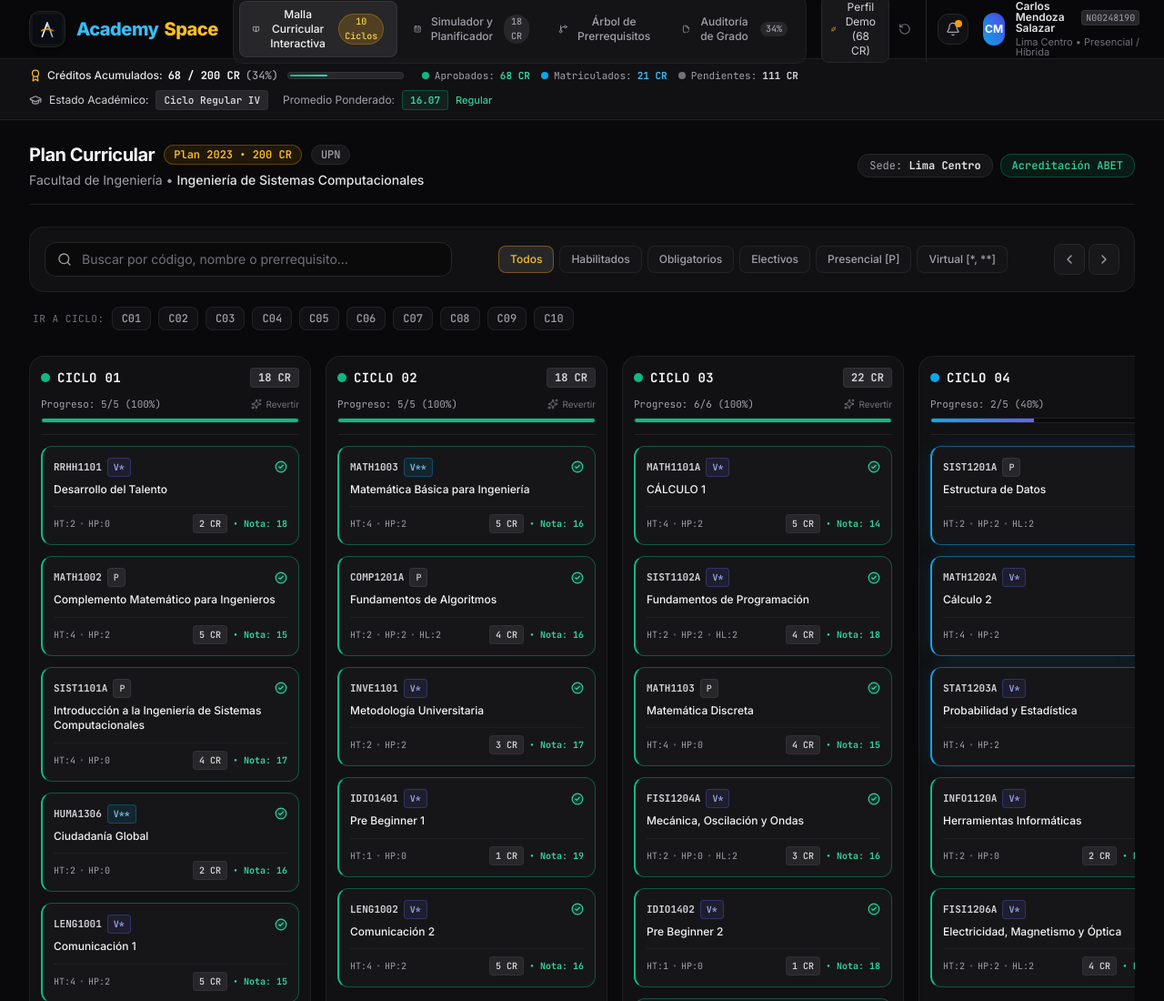
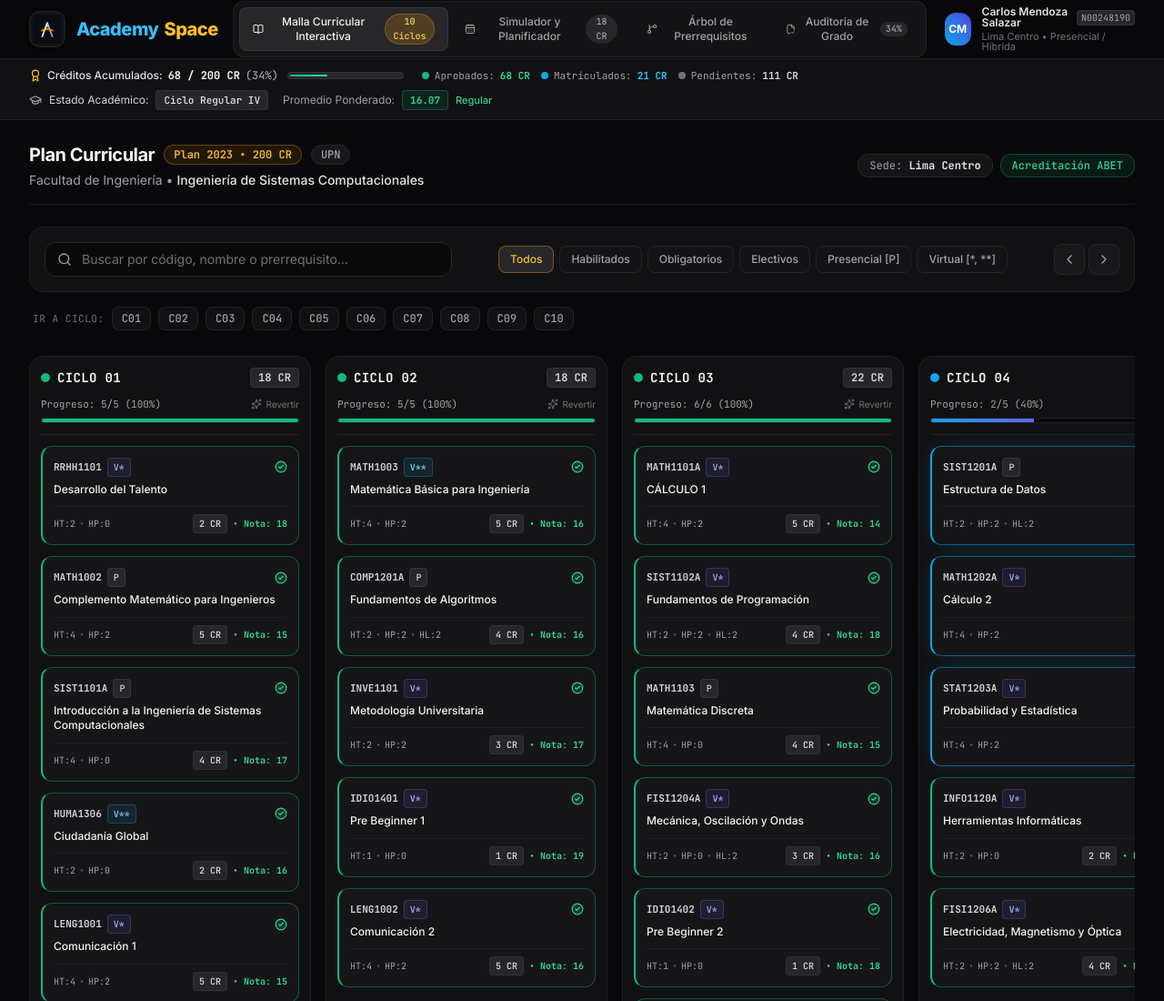
Before and after one commit to jeffryjara/academyspace, an Astro site: page / in a window 1280 px wide. Shown: the top 1100 px of the page at 91% size. Built offline with nearby package versions, Linux system fonts and the light colour scheme; Astro itself is replaced by a stand-in of ours.

Commit message:
style: streamline header with minimalist profile, removing demo controls and notification button

```diff
--- a/src/components/HeaderMetrics.tsx
+++ b/src/components/HeaderMetrics.tsx
@@ -1,15 +1,9 @@
 import React from 'react';
 import {
   GraduationCap,
-  Sparkles,
   CalendarDays,
   GitBranch,
   FileCheck2,
-  Bell,
-  RotateCcw,
-  UserCheck,
-  CheckCircle2,
-  Clock,
   BookOpen,
   Award,
 } from 'lucide-react';
@@ -26,8 +20,6 @@ export const HeaderMetrics: React.FC = () => {
     getPlannedCredits,
     getPendingCredits,
     getWeightedAverage,
-    loadDefaultMockProfile,
-    resetAllProgress,
   } = usePlannerStore();
 
   const approvedCredits = getApprovedCredits();
@@ -115,37 +107,7 @@ export const HeaderMetrics: React.FC = () => {
             })}
           </nav>
 
-          {/* Profile & Fast Utility Actions */}
-          <div className="flex items-center gap-3">
-            {/* Quick Demo Preset Controls */}
-            <div className="hidden xl:flex items-center gap-1.5 text-xs text-zinc-400 border-r border-zinc-800 pr-3">
-              <button
-                onClick={loadDefaultMockProfile}
-                title="Cargar perfil de estudiante referencial (68 CR aprobados)"
-                className="flex items-center gap-1.5 px-2.5 py-1 rounded-lg bg-zinc-900 hover:bg-zinc-800 text-zinc-300 border border-zinc-800 transition-colors"
-              >
-                <Sparkles className="w-3.5 h-3.5 text-amber-400" />
-                <span>Perfil Demo (68 CR)</span>
-              </button>
-              <button
-                onClick={resetAllProgress}
-                title="Reiniciar todo a cero"
-                className="flex items-center gap-1 p-1 rounded-lg text-zinc-500 hover:text-rose-400 hover:bg-rose-950/20 transition-colors"
-              >
-                <RotateCcw className="w-3.5 h-3.5" />
-              </button>
-            </div>
-
-            {/* Notification Bell */}
-            <button
-              className="relative p-2 rounded-xl bg-zinc-900/60 border border-zinc-800 text-zinc-400 hover:text-zinc-200 transition-colors"
-              title="Notificaciones de Matrícula"
-            >
-              <Bell className="w-4 h-4" />
-              <span className="absolute top-1.5 right-1.5 w-2 h-2 rounded-full bg-amber-500" />
-            </button>
-
-            {/* Student User Pill */}
+          {/* Student Profile Pill */}
           <div className="flex items-center gap-3 pl-1">
             <div className="w-9 h-9 rounded-xl bg-gradient-to-tr from-sky-500 to-indigo-600 flex items-center justify-center font-bold text-xs text-white shadow-inner">
               CM
@@ -161,7 +123,6 @@ export const HeaderMetrics: React.FC = () => {
               </div>
               <div className="text-[11px] text-zinc-500 leading-none mt-1">
                 {profile.campus} • {profile.modality}
-                </div>
               </div>
             </div>
           </div>
```
Lines whose indentation alone changed are shown as unchanged.
